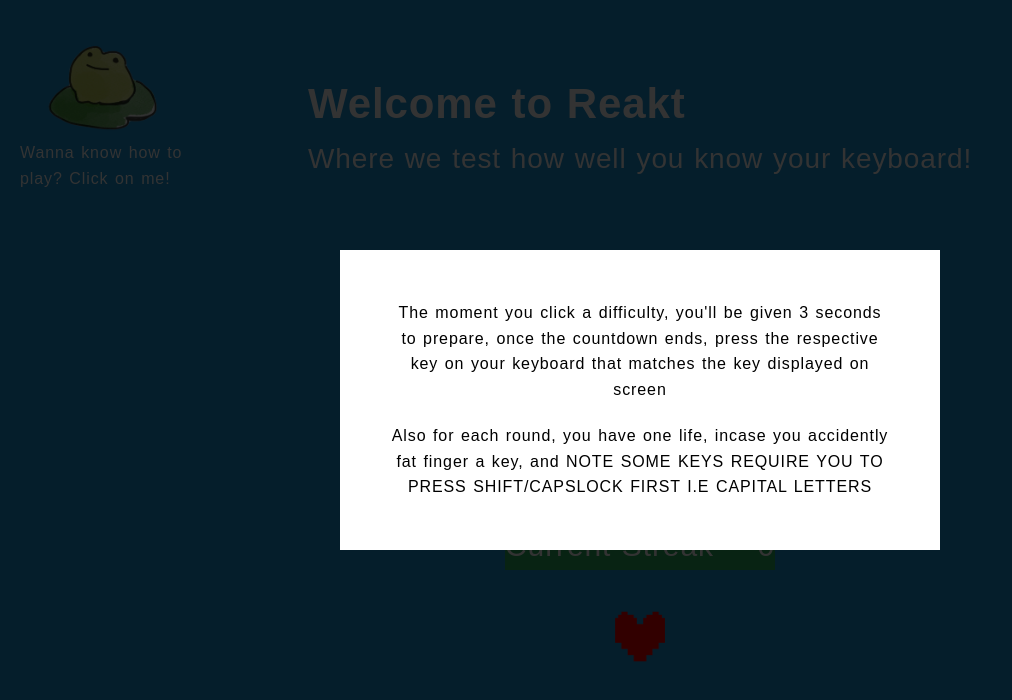
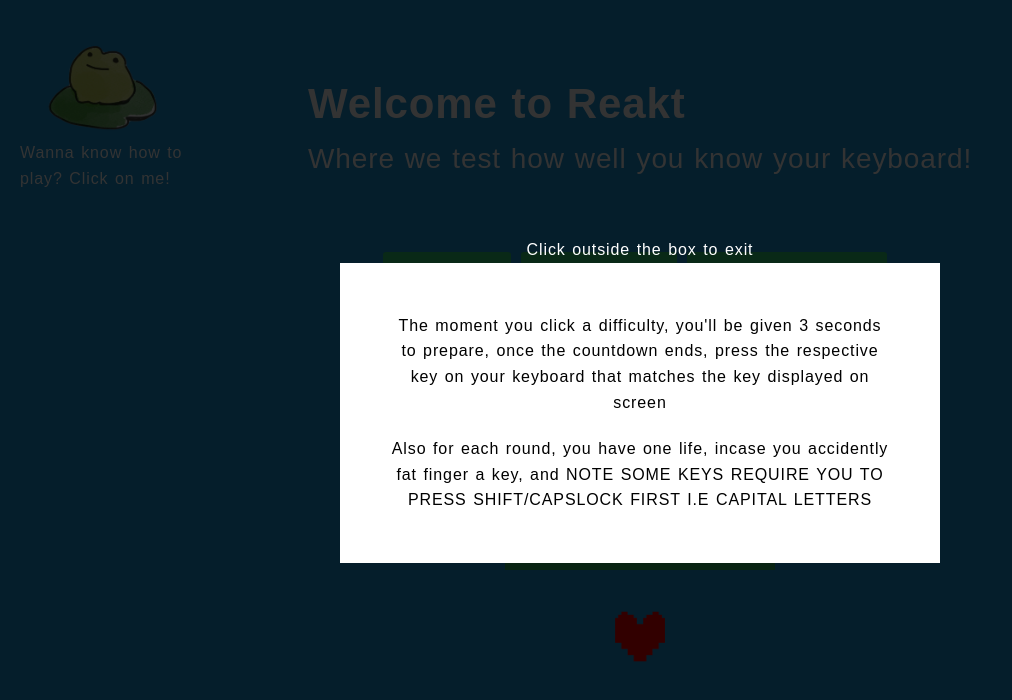
Before and after one commit to alexalextran/keyboard-game, a React (Create React App) app: page / in a window 1280 px wide. Both pictures are taken after a click on the picture 105 px from the left and 73 px from the top of the page. Shown: the top 700 px of the page, without its empty margins (0-1012 px from the left). Built offline with nearby package versions, Linux system fonts and the light colour scheme.

Commit message:
woops forgot the animation

```diff
--- a/src/App.css
+++ b/src/App.css
@@ -222,6 +222,7 @@
 
 .tutorial{
   display: none;
+  flex-direction: column;
   justify-content: center;
   align-items: center;
   opacity: 0;
--- a/src/components/Mainpage.jsx
+++ b/src/components/Mainpage.jsx
@@ -132,10 +132,12 @@
     if(!toggle_tutorial){
       document.querySelector(".tutorial").style.opacity = "0"
       document.querySelector(".tutorial").style.display = "none"
+      document.querySelector(".tutorial").style.animation = "none";
     }
     else{
       document.querySelector(".tutorial").style.opacity = "1"
       document.querySelector(".tutorial").style.display = "flex"
+      document.querySelector(".tutorial").style.animation = "fade 800ms";
     }
     toggle_tutorial = !toggle_tutorial
   }
@@ -221,6 +223,7 @@
       <p className="tutorial__text">Wanna know how to play? Click on me!</p>
 
       <div className="tutorial"  onClick={() => toggle__tutorial()}>
+      Click outside the box to exit
         <div className="tutorial__card">
           <p>
             The moment you click a difficulty, you'll be given 3 seconds to
```
